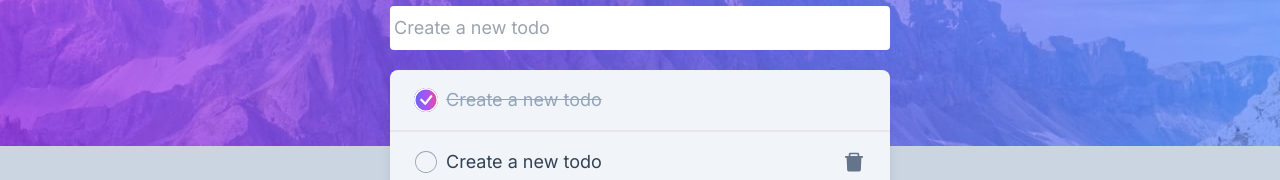
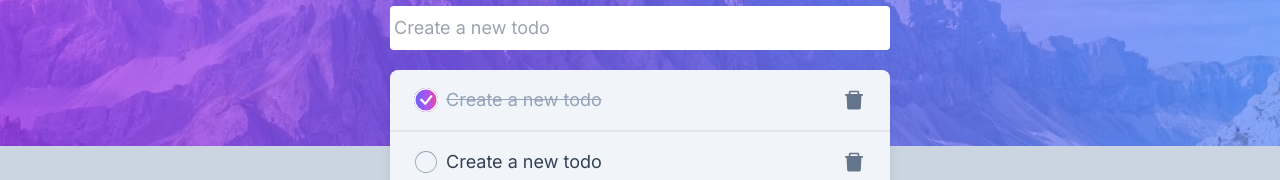
Before and after one commit to henocmusau/exercisesJS, a Next.js app in the folder todo_app/: page / in a window 1280 px wide. Shown: the part 154-334 px from the top of the page. Built offline with nearby package versions, Linux system fonts and the light colour scheme.

Commit message:
Ajout des fonctions removeTodo et ChangeTodo

```diff
--- a/todo_app/app/page.js
+++ b/todo_app/app/page.js
@@ -41,6 +41,25 @@ export default function Home() {
     console.log(JSON.stringify(newTodo))
   }
 
+  function changeStateTodo(id) {
+    setTodos((prevTodos) =>
+      prevTodos.map(todo => {
+        if (todo.id === id) {
+          return {
+            ...todo,
+            isCompleted: !todo.isCompleted
+          }
+        }
+        return todo
+      }))
+  }
+
+  function removeTodo(id) {
+    setTodos((prevTodos) =>
+      prevTodos.filter(todo => todo.id !== id))
+    console.log('Removed')
+  }
+
   return (
     <main
       style={{
@@ -61,8 +80,8 @@ export default function Home() {
         <div className="w-[500px] absolute mt-5 bg-slate-100 rounded-lg divide-y-2 shadow-lg">
           {
             todos && todos.length <= 0 ?
-              <span>No todo here. Create one !</span>
-              : <ListTodos todos={todos} />
+              <span className='px-4 py-2 text-slate-500 inline-block rounded-md'>No todo here. Create one !</span>
+              : <ListTodos todos={todos} changeStateTodo={changeStateTodo} handleRemoveTodo={removeTodo} />
           }
         </div>
       </section>
--- a/todo_app/components/ListTodos.jsx
+++ b/todo_app/components/ListTodos.jsx
@@ -16,11 +16,11 @@ const filters = [
     },
 ]
 
-export default function ListTodos({ todos }) {
+export default function ListTodos({ todos, changeStateTodo, handleRemoveTodo }) {
     return (
         <>
             {todos.map(todo => (
-                <Todo key={todo.id} {...todo} />
+                <Todo key={todo.id} {...todo} changeStateTodo={changeStateTodo} RemoveTodo={handleRemoveTodo} />
             ))}
 
             <div className="flex justify-between px-6 text-sm py-4 text-slate-500">
--- a/todo_app/components/Todo.jsx
+++ b/todo_app/components/Todo.jsx
@@ -4,7 +4,7 @@ import { BsCheckCircle } from "react-icons/bs";
 import { AiFillDelete } from 'react-icons/ai';
 import { GiCircle } from 'react-icons/gi'
 
-export default function Todo({ isCompleted, title }) {
+export default function Todo({ id, isCompleted, title, changeStateTodo, RemoveTodo }) {
     const noCompleted = "cursor-pointer text-slate-700 text-md"
     const completed = "cursor-pointer text-slate-400 text-md line-through"
 
@@ -13,15 +13,14 @@ export default function Todo({ isCompleted, title }) {
             <div className="flex items-center">
                 {isCompleted ?
                     <BsCheckCircle
+                        onClick={() => changeStateTodo(id)}
                         className=" cursor-pointer text-2xl mr-2 bg-gradient-to-r from-indigo-500 via-purple-500 to-pink-500 rounded-full text-white"
                     /> :
-                    <GiCircle className="cursor-pointer text-2xl mr-2 text-slate-400" />
+                    <GiCircle onClick={() => changeStateTodo(id)} className="cursor-pointer text-2xl mr-2 text-slate-400" />
                 }
                 <span className={isCompleted ? completed : noCompleted}>{title} </span>
             </div>
-            {!isCompleted &&
-                <AiFillDelete className="cursor-pointer text-2xl text-slate-500 hover:text-red-500 transition-all duration-300" />
-            }
+            <AiFillDelete onClick={() => RemoveTodo(id)} className="cursor-pointer text-2xl text-slate-500 hover:text-red-500 transition-all duration-300" />
         </div>
     )
 }
```
